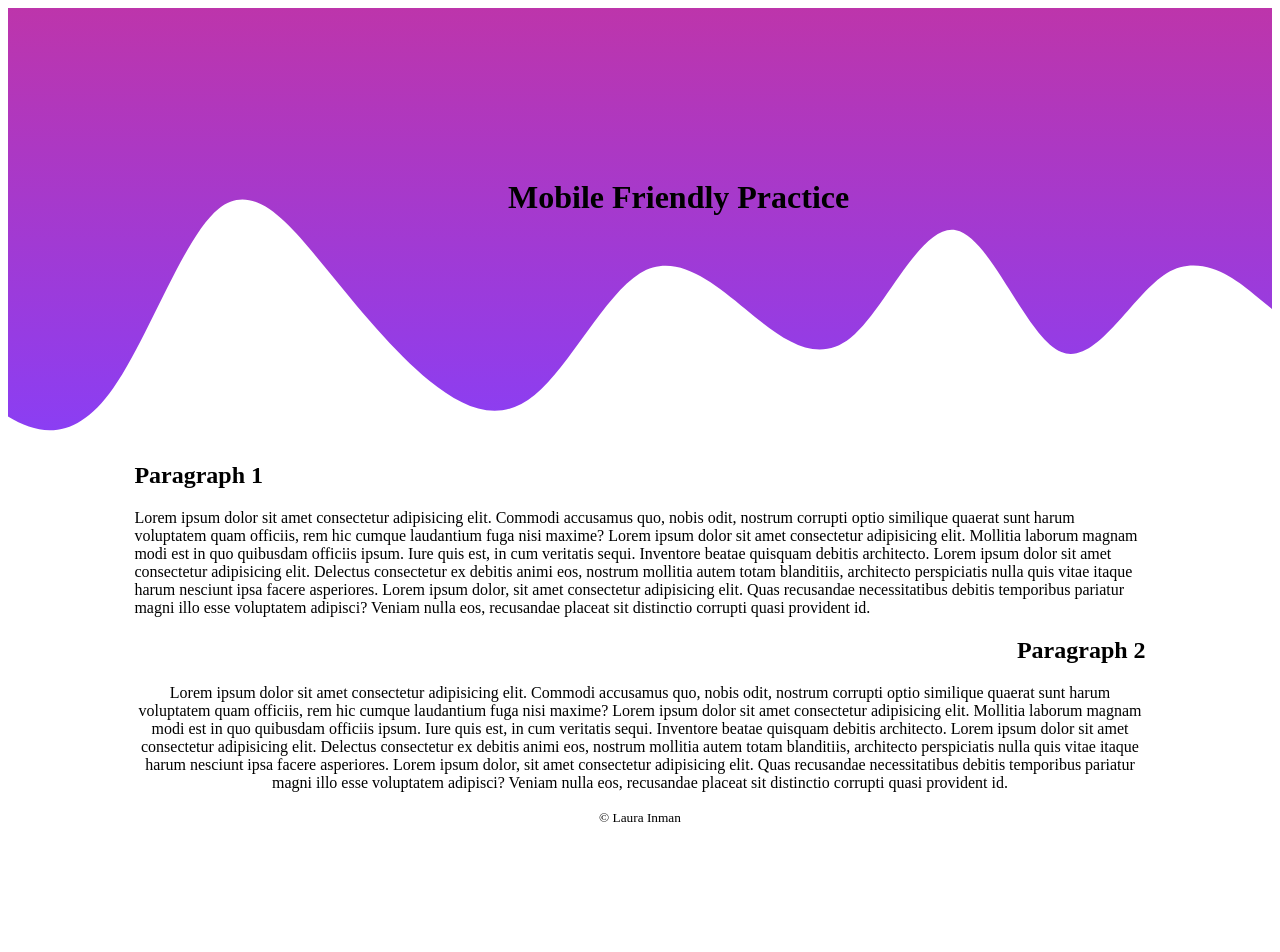
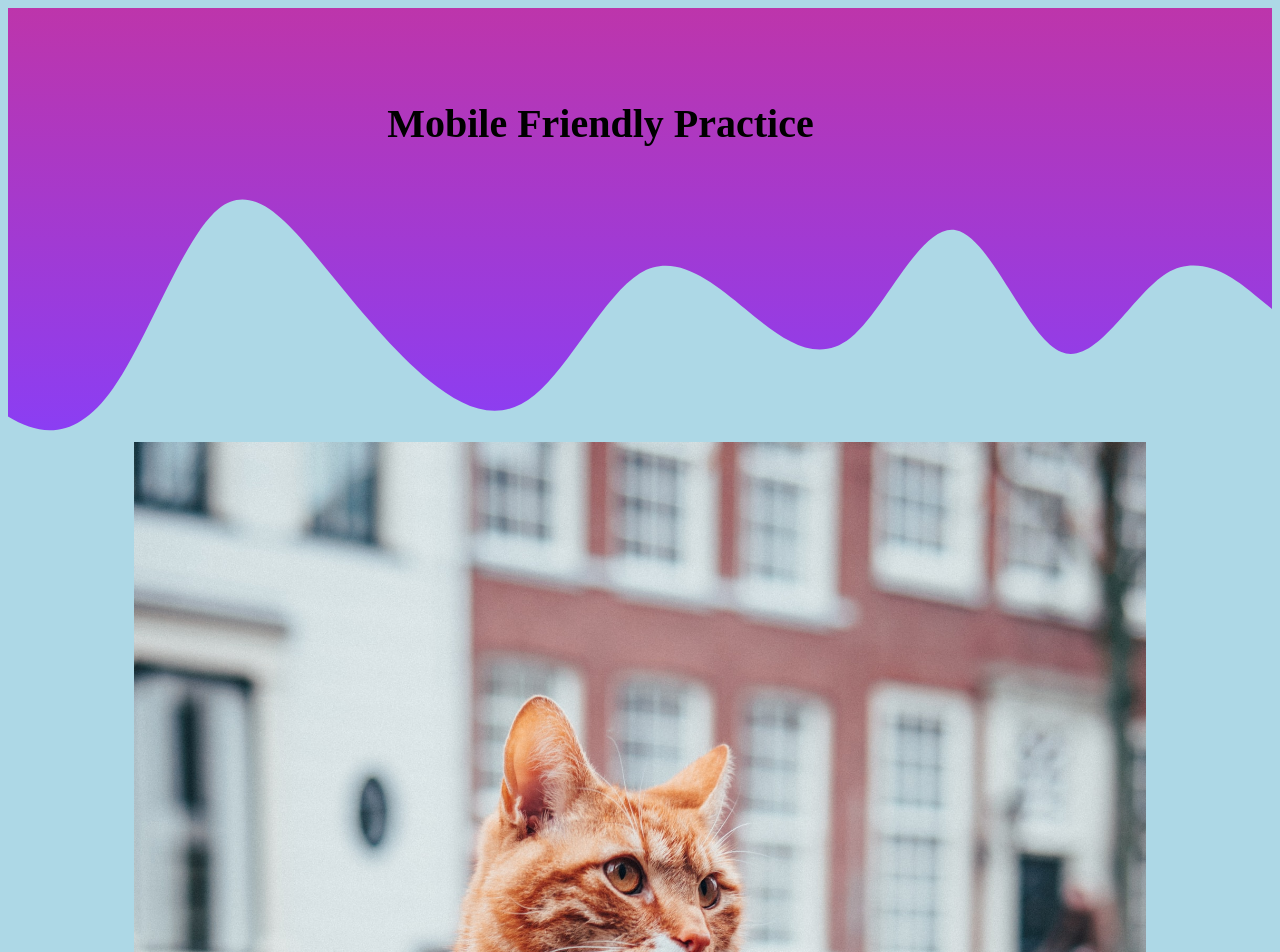
Before and after one commit to Laura-Inman/mobile-friendly-practice, a plain HTML site: page index.html in a window 1280 px wide. Shown: the top 952 px of the page. Before the commit the page ends 842 px from the top, so only its background shows below. Drawn offline with Linux system fonts and the light colour scheme.

Commit message:
added  media queries

```diff
--- a/css/style.css
+++ b/css/style.css
@@ -4,8 +4,9 @@ header {
 
 header h1 {
     position: absolute;
-    top: 150px;
-    left: 500px;
+    top: 15%;
+    left: 30%;
+    font-size: 2.5rem;
     }
 
 main {
@@ -13,6 +14,10 @@ main {
     margin: 0 auto;
 }
 
+img {
+    width: 100%;
+    height: auto;
+}
 .right-align {
     text-align: right;
 }
@@ -24,3 +29,22 @@ main {
 footer p {
     text-align: center;
 }
+
+
+@media screen and (min-width: 480px) {
+    body {
+        background-color: lavender;
+    }
+}
+
+@media screen and (min-width: 786px) {
+    body {
+        background-color: lightpink;
+    }
+}
+
+@media screen and (min-width: 1024px) {
+    body {
+        background-color: lightblue;
+    }
+}
--- a/index.html
+++ b/index.html
@@ -15,6 +15,7 @@
     </header>
 
     <main>
+        <img src="./images/orange-tabby.jpg" alt="orange tabby cat">
         <h2>Paragraph 1</h2>
         <p>Lorem ipsum dolor sit amet consectetur adipisicing elit. Commodi accusamus quo, nobis odit, nostrum corrupti optio similique quaerat sunt harum voluptatem quam officiis, rem hic cumque laudantium fuga nisi maxime? Lorem ipsum dolor sit amet consectetur adipisicing elit. Mollitia laborum magnam modi est in quo quibusdam officiis ipsum. Iure quis est, in cum veritatis sequi. Inventore beatae quisquam debitis architecto. Lorem ipsum dolor sit amet consectetur adipisicing elit. Delectus consectetur ex debitis animi eos, nostrum mollitia autem totam blanditiis, architecto perspiciatis nulla quis vitae itaque harum nesciunt ipsa facere asperiores. Lorem ipsum dolor, sit amet consectetur adipisicing elit. Quas recusandae necessitatibus debitis temporibus pariatur magni illo esse voluptatem adipisci? Veniam nulla eos, recusandae placeat sit distinctio corrupti quasi provident id.</p>
 
```
Also changed, not shown: images/orange-tabby.jpg (added).
